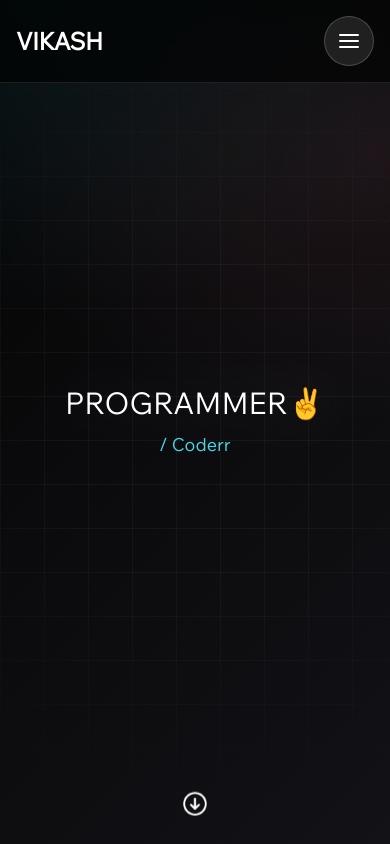
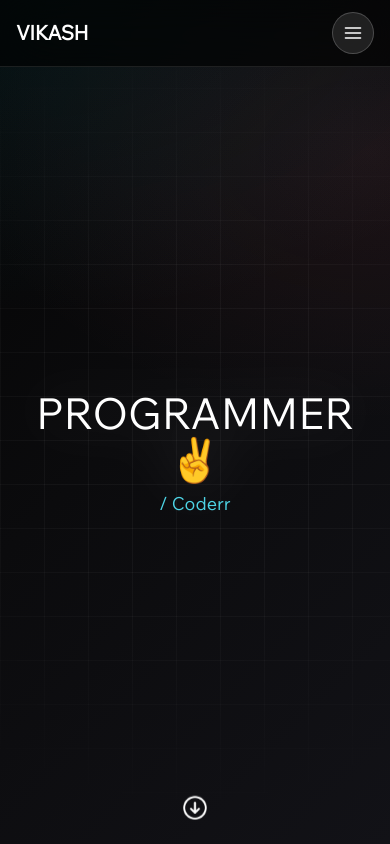
Before and after one commit to vermagithubcs/PortfolioWebsite, a Next.js app: page / in a window 390 px wide. Shown: the top 844 px of the page. Built offline with nearby package versions, Linux system fonts and the light colour scheme.

Commit message:
update the herosection

```diff
--- a/src/app/components/Header.jsx
+++ b/src/app/components/Header.jsx
@@ -41,22 +41,22 @@ const Header = () => {
   }, []);
 
   return (
-    <div id="reCoderr" className="relative w-full h-screen overflow-hidden bg-transparent">
+    <div id="reCoderr" className="relative w-full min-h-[100svh] overflow-hidden bg-transparent">
       {/* Hero Section Navbar */}
       <HeroSection />
 
       {/* Centered Text */}
-      <div className="absolute inset-0 flex flex-col items-center justify-center font-[AtlassianSans] text-center px-4 sm:px-6">
-        <h1 className="text-3xl xs:text-4xl sm:text-5xl md:text-6xl lg:text-7xl xl:text-8xl uppercase z-10 leading-tight text-white drop-shadow-[0_0_30px_rgba(255,255,255,0.15)]">
+      <div className="absolute inset-0 flex flex-col items-center justify-center font-[AtlassianSans] text-center px-4 sm:px-6 pt-16 sm:pt-20">
+        <h1 className="text-[10vw] min-[380px]:text-[11vw] sm:text-5xl md:text-6xl lg:text-7xl xl:text-8xl uppercase z-10 leading-[1.08] text-white drop-shadow-[0_0_30px_rgba(255,255,255,0.15)] max-w-[92vw] sm:max-w-none">
           {displayText}
         </h1>
-        <h2 className="text-lg xs:text-xl sm:text-2xl md:text-3xl lg:text-4xl xl:text-5xl mt-2 sm:mt-4 text-cyan-300/90">
+        <h2 className="text-base min-[380px]:text-lg sm:text-2xl md:text-3xl lg:text-4xl xl:text-5xl mt-2 sm:mt-4 text-cyan-300/90">
           / Coderr
         </h2>
       </div>
 
       {/* Down Arrow */}
-      <div className="absolute bottom-6 sm:bottom-10 left-1/2 transform -translate-x-1/2 z-10">
+      <div className="absolute bottom-5 sm:bottom-10 left-1/2 transform -translate-x-1/2 z-10">
         <Link to="about" smooth={true} duration={1000}>
           <Image
             ref={ArrowRef}
--- a/src/app/components/HeroSection.jsx
+++ b/src/app/components/HeroSection.jsx
@@ -93,9 +93,9 @@ const HeroSection = () => {
 
   return (
     <>
-      <div className="fixed left-0 z-[2000] w-full px-4 sm:px-10 py-4 sm:py-6 flex items-center justify-between bg-black/65 backdrop-blur-xl border-b border-white/10">
+      <div className="fixed left-0 z-[2000] w-full px-4 sm:px-10 py-3 sm:py-6 flex items-center justify-between bg-black/65 backdrop-blur-xl border-b border-white/10">
         {/* Logo */}
-        <div className="text-2xl sm:text-4xl uppercase font-semibold cursor-pointer tracking-tight text-white">
+        <div className="text-xl sm:text-4xl uppercase font-semibold cursor-pointer tracking-tight text-white">
           <Link to="reCoderr" smooth={true} duration={800}>
             Vikash
           </Link>
@@ -123,10 +123,10 @@ const HeroSection = () => {
         {/* humburger Menu  */}
         <div
           onClick={toggleMenu}
-          className="hum relative z-[1000] md:hidden bg-white/10 hover:bg-white/20 p-3 rounded-full text-white border border-white/20 transition"
+          className="hum relative z-[1000] md:hidden bg-white/10 hover:bg-white/20 p-2.5 rounded-full text-white border border-white/20 transition"
           aria-label="Toggle menu"
         >
-          {open ? <RxCross1 className="cursor-pointer text-2xl" /> : <FiMenu className="cursor-pointer text-2xl" />}
+          {open ? <RxCross1 className="cursor-pointer text-xl" /> : <FiMenu className="cursor-pointer text-xl" />}
         </div>
         {open && (
           <div
@@ -138,16 +138,16 @@ const HeroSection = () => {
         {/* Mobile Menu */}
         <div
           ref={humRef}
-          className="fixed h-screen w-full sm:w-96 top-0 right-0 bg-[#060709] text-white z-[1000] border-l border-white/10 md:hidden"
+          className="fixed h-[100svh] w-full sm:w-96 top-0 right-0 bg-[#060709] text-white z-[1000] border-l border-white/10 md:hidden"
         >
-          <ul className="p-5">
+          <ul className="p-5 h-full overflow-y-auto">
             <RxCross1
               onClick={toggleMenu}
-              className="text-4xl cursor-pointer"
+              className="text-3xl cursor-pointer"
             />
             <div
               ref={textRef}
-              className="flex flex-col gap-7 px-4 sm:px-8 py-10 justify-start h-screen text-3xl sm:text-4xl uppercase"
+              className="flex flex-col gap-6 px-2 sm:px-4 py-8 justify-start min-h-[80svh] text-2xl sm:text-4xl uppercase"
             >
               {navItems.map((item) => (
                 <Link
```
